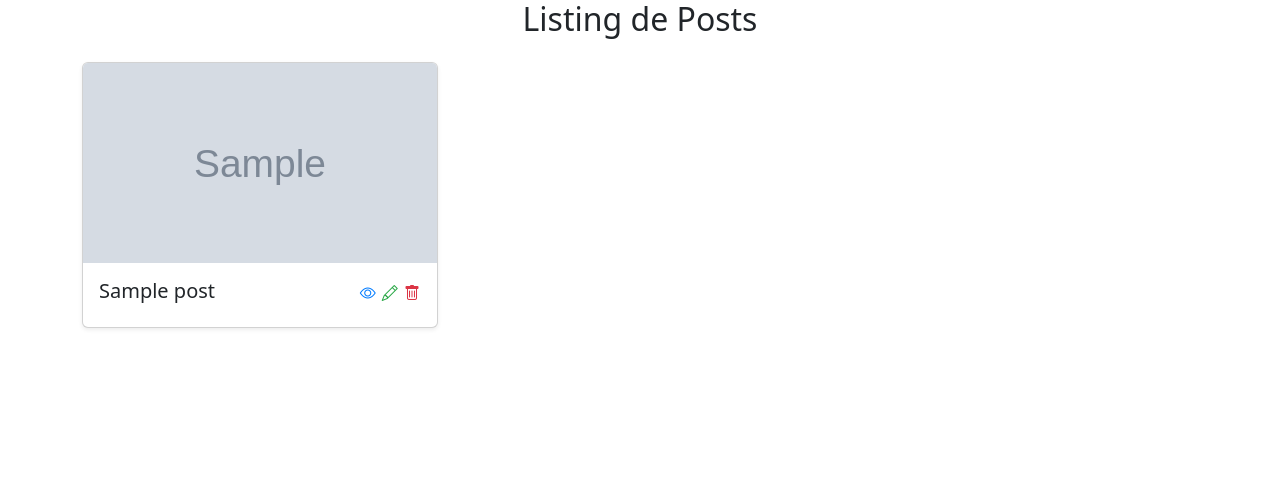
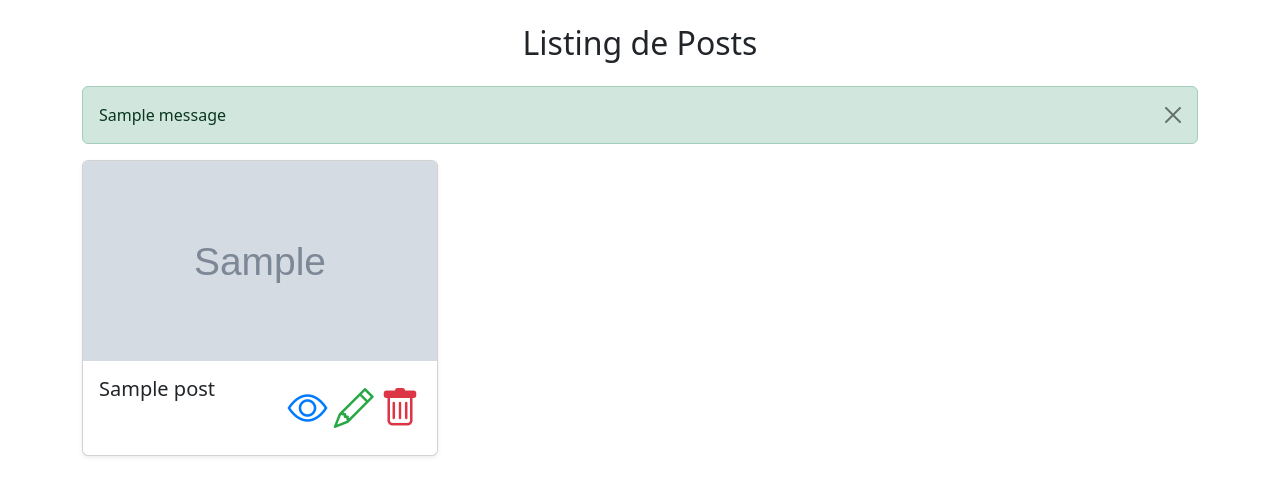
Before and after one commit to wat650/blog-photo-django, a Django app: template gallery/templates/gallery/list_posts.html in a window 1280 px wide. Shown: the top 496 px of the page. Run offline with Django 5.2, Linux system fonts and the light colour scheme; the template is opened without the code that fills it: most values are stand-ins (such as "Sample title", 1, 10 or a date in 2020); grey boxes marked "Sample" are stand-in pictures; one stand-in notice (Sample message) is shown.

Commit message:
Implementation of delete and update posts

```diff
--- a/gallery/forms.py
+++ b/gallery/forms.py
@@ -31,6 +31,7 @@ class PhotoForms(forms.ModelForm):
         model = Photo
         fields = ['title', 'description', 'image']
 
+#Validation du formulaire
     def clean_image(self):
         image = self.cleaned_data.get('image')
         if image and image.size > 500 * 1024: #500 ko
--- a/gallery/templates/gallery/created_photo.html
+++ b/gallery/templates/gallery/created_photo.html
@@ -7,12 +7,13 @@
             {% for message in messages %}
                 <div class="alert {% if message.tags %}alert-{{ message.tags }}{% endif %} alert-dismissible fade show" role="alert">
                     {{ message }}
-                    <button type="button" class="btn-close" data-bs-dismiss="alert" aria-label="Close"></button>
+                    <button type="button" class="btn btn-close" data-bs-dismiss="alert" aria-label="Close"></button>
                 </div>
             {% endfor %}
         {% endif %}
 
         <div class="card shadow-sm p-4 mb-4 bg-white">
+            <br>
             <h2 class="mb-4">Création de Post</h2>
             <form method="POST" action="." enctype="multipart/form-data">
                 {% csrf_token %}
--- a/gallery/templates/gallery/list_posts.html
+++ b/gallery/templates/gallery/list_posts.html
@@ -3,12 +3,23 @@
 {% block title %}Listing de Posts{% endblock title %}
 
 {% block extra_css %}
+    <link rel="stylesheet" href="{% static 'css/custom_forms.css' %}">
     <link rel="stylesheet" href="https://cdnjs.cloudflare.com/ajax/libs/bootstrap-icons/1.8.1/font/bootstrap-icons.min.css">
-    <link rel="stylesheet" href="{% static 'custom_forms.css' %}">
 {% endblock extra_css %}
+
 {% block content %}
     <div class="container">
+        <br>
         <h2 class="mb-4 text-center">Listing de Posts</h2>
+        {% if messages %}
+        {% for message in messages %}
+            <div class="alert {% if message.tags %}alert-{{ message.tags }}{% endif %} alert-dismissible fade show" role="alert">
+                {{ message }}
+                <button type="button" class="btn btn-close" data-bs-dismiss="alert" aria-label="Close"></button>
+            </div>
+        {% endfor %}
+        {% endif %}
+
         <div class="row">
             {% for post in posts %}
                 <div class="col-md-4 mb-4">
@@ -19,17 +30,14 @@
                         <div class="card-body d-flex justify-content-between">
                             <h5 class="card-title text-left">{{ post.title }}</h5>
                             <div class="">
-                                <!-- Icône pour Voir plus -->
-                                <a href="#" data-toggle="modal" data-target="#modal{{ post.id }}" class="btn btn-link p-0 mr-2">
-                                    <i class="bi bi-eye icon-view"></i> <!-- Icône de Bootstrap pour Voir plus -->
+                                <a data-toggle="modal" data-target="#modal{{ post.id }}" class="btn btn-link icon-buttons p-0 mr-2">
+                                    <i class="bi bi-eye icon-view"></i>
                                 </a>
-                                <!-- Icône pour Modifier -->
-                                <a href="#" class="btn btn-link p-0 mr-2">
-                                    <i class="bi bi-pencil icon-edit"></i> <!-- Icône de Bootstrap pour Modifier -->
+                                <a href="{% url "gallery:updated_photo" post.id %}" class="btn btn-link icon-buttons p-0 mr-2">
+                                    <i class="bi bi-pencil icon-edit"></i>
                                 </a>
-                                <!-- Icône pour Supprimer -->
-                                <a href="#" class="btn btn-link p-0">
-                                    <i class="bi bi-trash icon-delete"></i> <!-- Icône de Bootstrap pour Supprimer -->
+                                <a data-toggle="modal" data-target="#modalSup{{ post.id }}" class="btn btn-link icon-buttons p-0">
+                                    <i class="bi bi-trash icon-delete"></i>
                                 </a>
                             </div>
                         </div>
@@ -42,8 +50,7 @@
                         <div class="modal-content">
                             <div class="modal-header">
                                 <h5 class="modal-title" id="modalLabel{{ post.id }}">{{ post.title }}</h5>
-                                <button type="button" class="close" data-dismiss="modal" aria-label="Close">
-                                    <span aria-hidden="true">&times;</span>
+                                <button type="button" class="btn btn-close" data-dismiss="modal" aria-label="Close">
                                 </button>
                             </div>
                             <div class="modal-body">
@@ -51,6 +58,26 @@
                             </div>
                             <div class="modal-footer">
                                 <button type="button" class="btn btn-secondary" data-dismiss="modal">Fermer</button>
+                            </div>
+                        </div>
+                    </div>
+                </div>
+
+                {% comment %} Modale pour la suppression {% endcomment %}
+                <div class="modal fade" id="modalSup{{ post.id }}" tabindex="-1" aria-labelledby="modalLabel{{ post.id }}" aria-hidden="true">
+                    <div class="modal-dialog">
+                        <div class="modal-content">
+                            <div class="modal-header">
+                                <h5 class="modal-title" id="modalLabel{{ post.id }}">{{ post.title }}</h5>
+                            </div>
+                            <div class="modal-body">
+                                <p>Voulez-vous vraiment supprimer ce post??</p>
+                            </div>
+                            <div class="modal-footer">
+                                <button type="button" class="btn btn-secondary" data-dismiss="modal">Cancel</button>
+                                <a type="button" href="{% url "gallery:deleted_photo" post.id %}" class="btn btn-danger">
+                                    Delete
+                                </a>
                             </div>
                         </div>
                     </div>
--- a/gallery/urls.py
+++ b/gallery/urls.py
@@ -1,8 +1,10 @@
 from django.urls import path
-from .views import created_photo_view, list_post_view
+from .views import created_photo_view, list_post_view, edit_post_view, delete_post_view
 
 app_name = 'gallery'
 urlpatterns = [
     path('created_photo/', created_photo_view, name="created_photo"),
     path('list_posts/', list_post_view, name="list_posts"),
+    path('list_posts/updated_photo/<int:post_id>', edit_post_view, name="updated_photo"),
+    path('list_posts/deleted_photo/<int:post_id>', delete_post_view, name="deleted_photo")
 ]
--- a/static/css/custom_forms.css
+++ b/static/css/custom_forms.css
@@ -1,21 +1,7 @@
-/* .form-control {
-    border-radius: 5px;
-    padding: 10px;
-}
-
-.form-control-file {
-    font-size: 16px;
-}
-
-.btn-primary {
-    background-color: #4CAF50;
-    border: none;
-} */
-
 
 /* Styles personnalisés pour les icônes */
 .icon-buttons i {
-    font-size: 20px;
+    font-size: 40px;
 }
 .icon-view {
     color: #007bff; /* Couleur bleue pour "Voir plus" */
--- a/templates/base.html
+++ b/templates/base.html
@@ -1,4 +1,3 @@
-{% load static %}
 
 <!DOCTYPE html>
 <html lang="fr">
```
Also changed, not shown: gallery/templates/gallery/update_photo.html (added, +20 -0 lines), gallery/views.py (+32 -1 lines), media/photos/Capture_décran_du_2024-10-29_12-29-38.png (added), media/photos/Capture_décran_du_2024-10-31_09-44-18.png (added), media/photos/Capture_décran_du_2024-10-31_10-39-57.png (added), media/photos/th1.jpeg (added).
